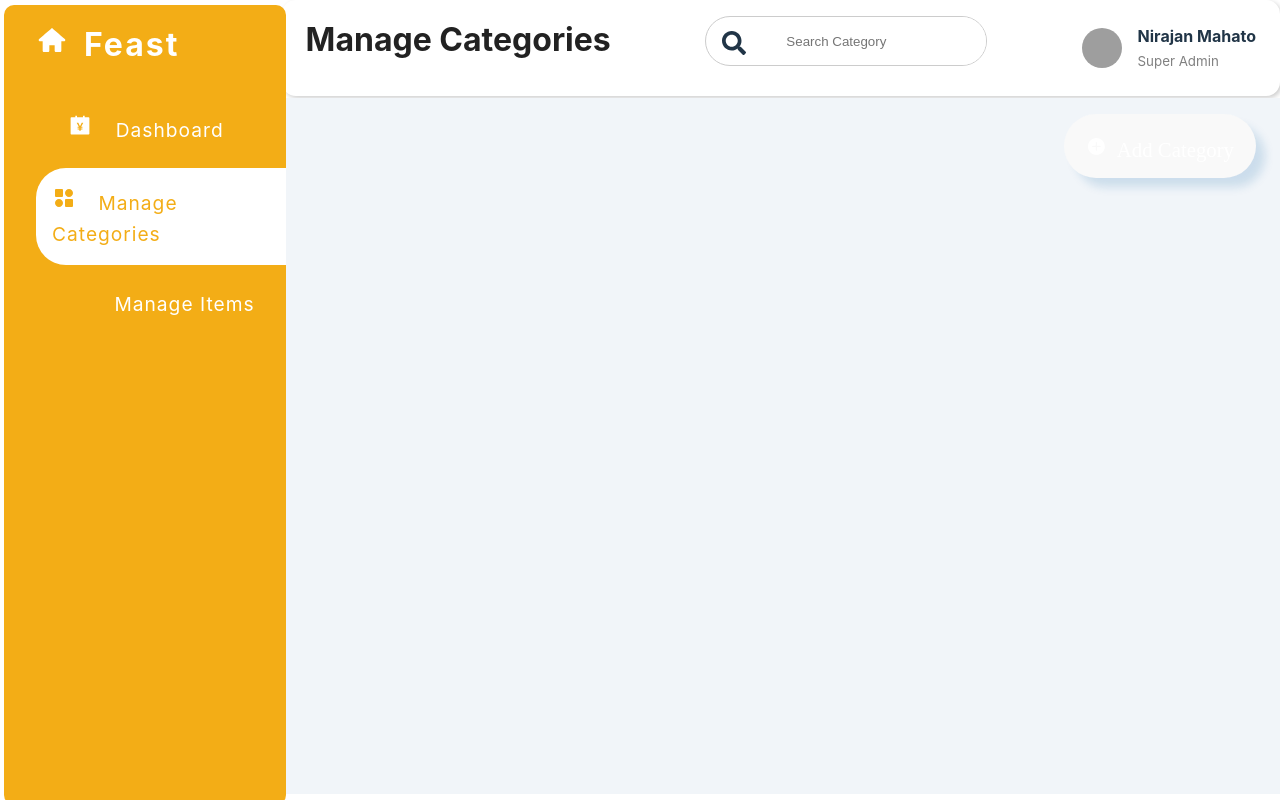
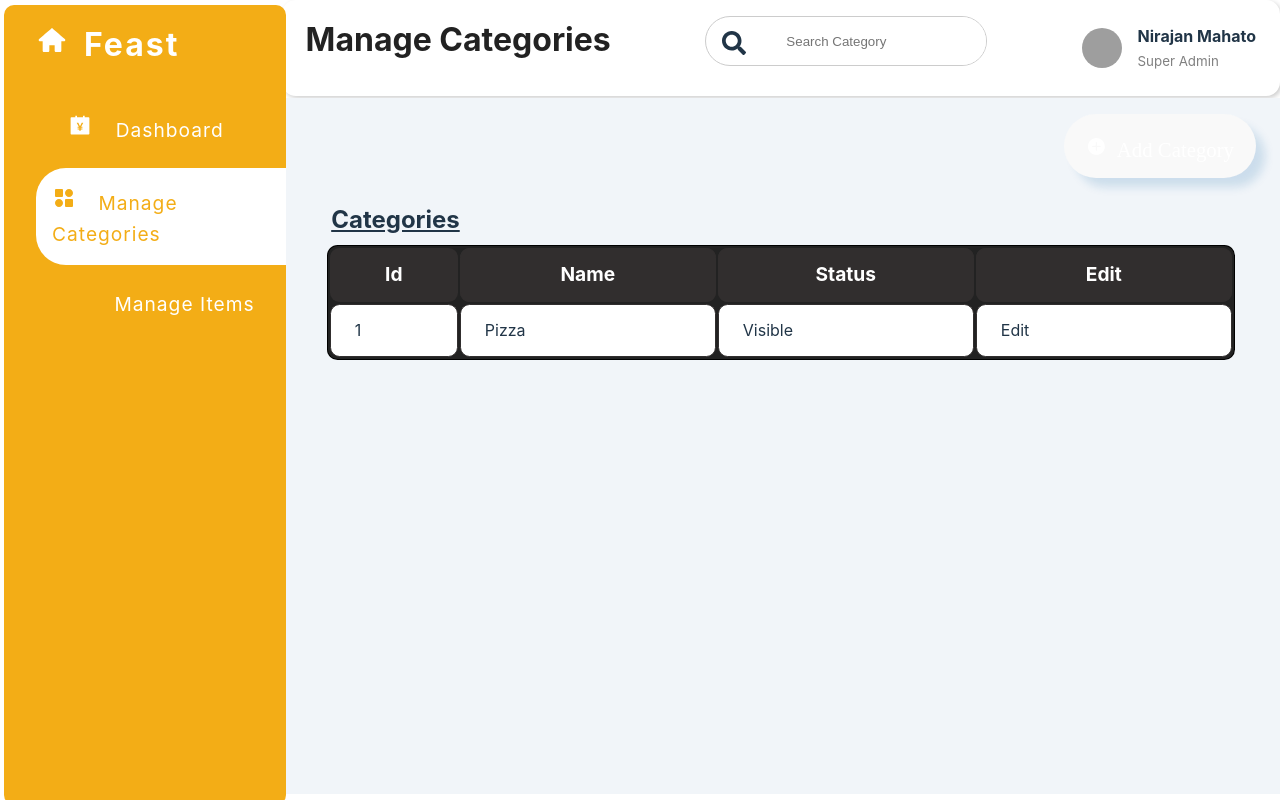
Before and after one commit to manisha8988/WebsiteIndividual, a React (Vite) app in the folder Feast_Food/: page /managecategory in a window 1280 px wide. Built offline with nearby package versions, Linux system fonts and the light colour scheme; grey boxes are pictures that could not be loaded; some icons are missing; a web font is replaced by a local one.

Commit message:
Added table and updated login page's bg image

```diff
--- a/Feast_Food/src/css/LoginPage.css
+++ b/Feast_Food/src/css/LoginPage.css
@@ -2,30 +2,21 @@
     margin: 0;
     padding: 0;
     box-sizing: border-box;
-    /*font-family: 'Popping',sans-serif;*/
-    /*background:url("src/images/pexels-ella-olsson-1640774.jpg");*/
 }
 
 .wrapper{
-position:relative;
-    width:  1500px;
-    height: 700px;
+    position:relative;
+    width:  100vw;
+    height: 100vh;
     background: transparent;
-    border: 9px solid rgba(255,255,255,.5%);
-    /*border-radius: 200px;*/
+    /*border: 1px solid rgba(255,255,255,.5%);*/
     backdrop-filter:  blur(7px);
     box-shadow: 0 0 30px rgba(0,0,0,-5%);
     display:flex;
     align-items: center;
     justify-content: center;
     background: url("src/images/img5.jpg");
-    margin: 0;
     background-size: cover;
-    background-position: center;
-    background-repeat: no-repeat;
-    /*background-repeat: no-repeat ;*/
-    /*background-size: cover;*/
-    /*backdrop-filter:  blur(7px);*/
 }
 
 .form-box-login {
@@ -33,9 +24,6 @@ position:relative;
     padding: 40px;
     backdrop-filter:  blur(4px);
     background:FieldText;
-
-
-
 }
 .form-box h2{
     font-size:  9em;
--- a/Feast_Food/src/css/ManageCategory.css
+++ b/Feast_Food/src/css/ManageCategory.css
@@ -153,3 +153,24 @@ button:hover{
 .btn1 span{
     margin-right: 10px;
 }
+
+.card-header2 h2{
+    margin: 1rem 0 -.5rem 1.6rem;
+    text-decoration: underline;
+}
+
+.id-box{
+    min-width: 8rem;
+    border: 1rem #000000;
+}
+
+.name-box{
+    min-width: 16rem;
+}
+
+.status-box{
+    min-width: 16rem;
+}
+.edit-box{
+    min-width: 16rem;
+}
--- a/Feast_Food/src/index.css
+++ b/Feast_Food/src/index.css
@@ -29,6 +29,35 @@
   /*  outline: 4px auto -webkit-focus-ring-color;*/
   /*}*/
 
+table {
+    margin: 1rem auto;
+    border-radius: 0.6rem;
+    border: 3rem hidden #000000;
+    box-shadow: 0 0 0 1px black;
+    overflow: hidden;
+    max-width: 80rem;
+    background-color: #222222;
+}
+
+thead {
+    font-size: 1.2rem;
+    background-color: #312e2e;
+    color: #fff;
+}
+
+th,td {
+    border: 1px solid #312e2e;
+    min-width: 5rem;
+    padding: 1.5rem;
+    line-height: 0.2;
+    border-radius: 0.6rem;
+}
+
+td {
+    font-size: 1rem;
+    background-color: white;
+}
+
   @media (prefers-color-scheme: light) {
     :root {
       color: #213547;
--- a/Feast_Food/src/pages/ManageCategory.tsx
+++ b/Feast_Food/src/pages/ManageCategory.tsx
@@ -48,6 +48,32 @@ function ManageCategory(){
                     <div className={"btn1"}>
                         <button type={"button"}><span><IoIosAddCircle /></span>Add Category</button>
                     </div>
+
+                    <div className={"table-container2"}>
+                        <div className={"card-header2"}>
+                            <h2>Categories</h2>
+                        </div>
+                        <div className={"card-body2"}>
+                            <table className={"table-bordered2"}>
+                                <thead>
+                                    <tr>
+                                        <th className={"id-box"}>Id</th>
+                                        <th className={"name-box"}>Name</th>
+                                        <th className={"status-box"}>Status</th>
+                                        <th className={"edit-box"}>Edit</th>
+                                    </tr>
+                                </thead>
+                                <tbody>
+                                    <tr>
+                                        <td>1</td>
+                                        <td>Pizza</td>
+                                        <td>Visible</td>
+                                        <td>Edit</td>
+                                    </tr>
+                                </tbody>
+                            </table>
+                        </div>
+                    </div>
                 </main>
             </div>
         </div>
```
Also changed, not shown: 1 other file (tests, documents, lock files or other folders).
